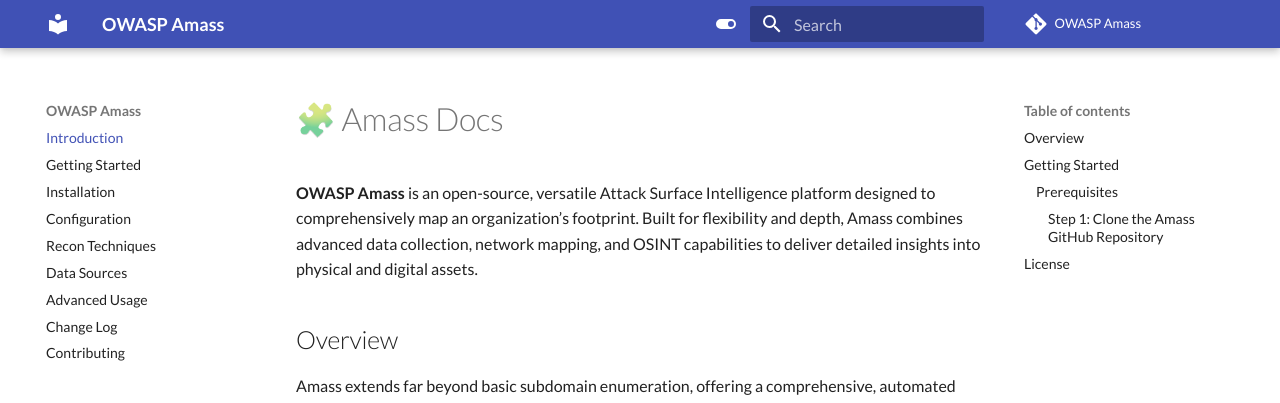
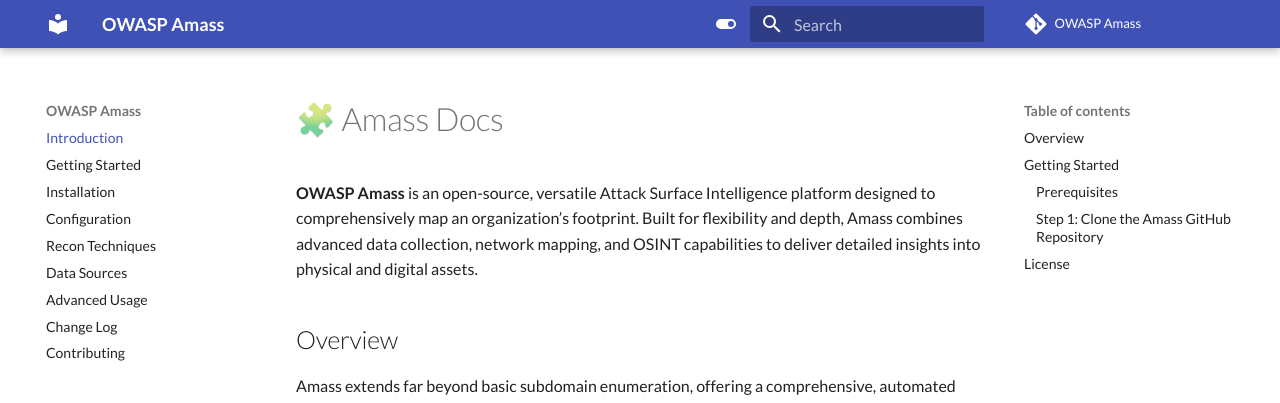
Before and after one commit to owasp-amass/docs, an MkDocs documentation site: the page built from docs/index.md, in a window 1280 px wide and 900 px high. Shown: the top 403 px of the window. Built offline with MkDocs 1.6.1 and Material for MkDocs 9.7.7, drawn with Linux system fonts in a browser that asks for light colours; comment, search, counter and statistics services are not loaded.

```diff
--- a/docs/index.md
+++ b/docs/index.md
@@ -33,7 +33,7 @@ Before you begin, make sure you have the following installed on your system:
 
 - **Git:** To clone the Amass repository. Download it from [Git's Official Website](https://git-scm.com/book/en/v2/Getting-Started-Installing-Git)
 
-#### Step 1: Clone the Amass GitHub Repository
+### Step 1: Clone the Amass GitHub Repository
 
 Start by cloning the OWASP Amass repository, which contains the Docker Compose setup files.
 
```
